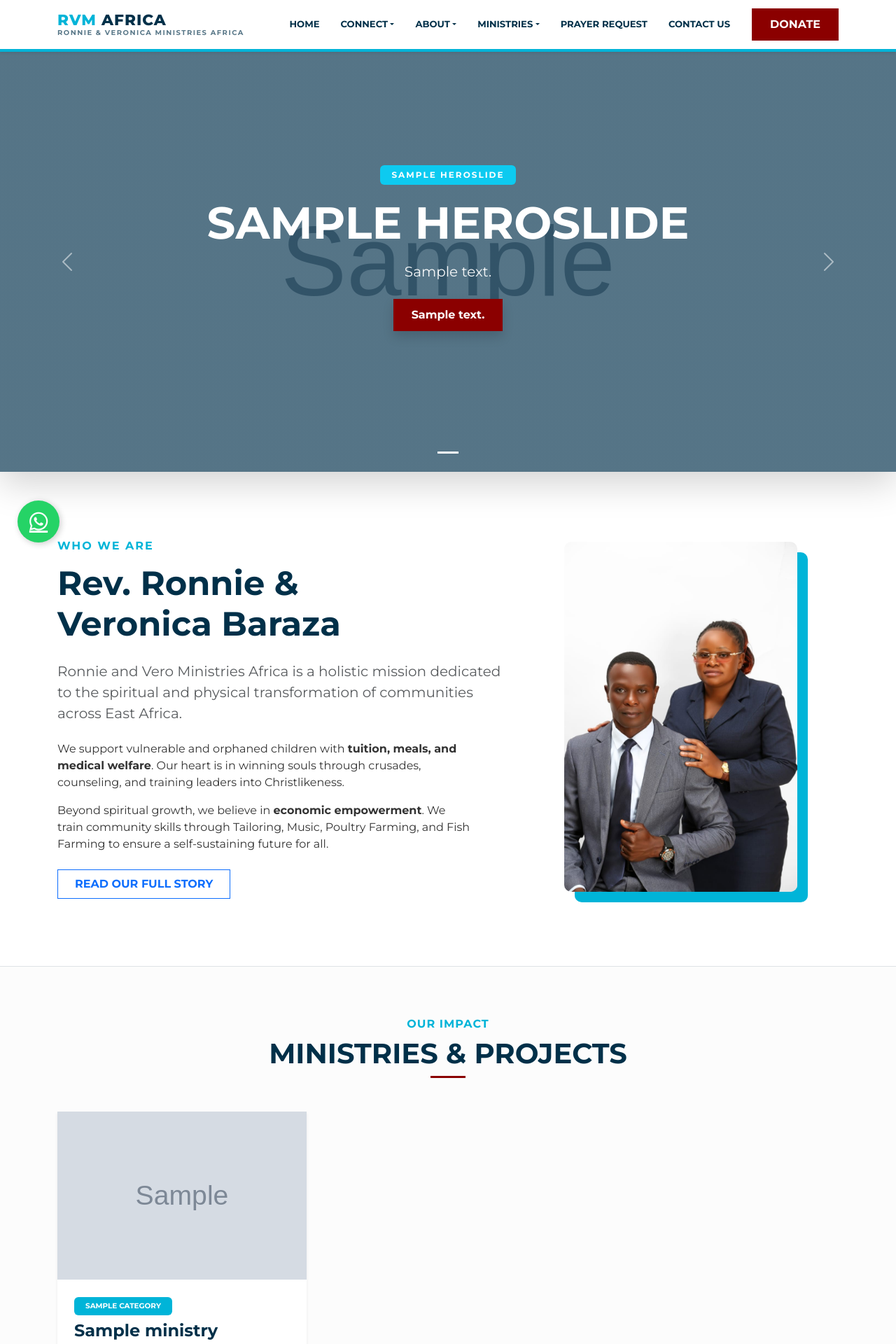
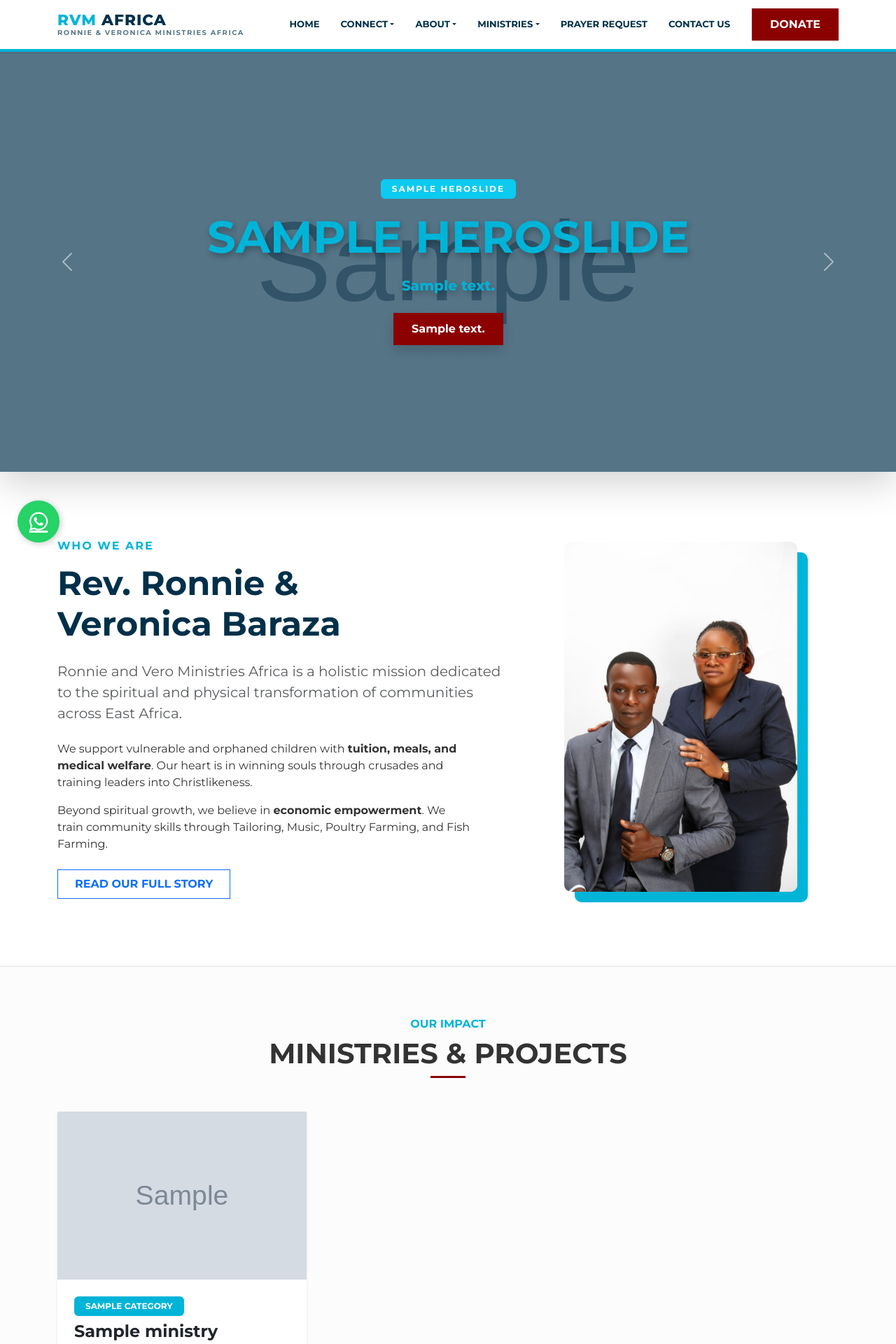
Before and after one commit to Makobi5/rvm-africa-site, a Django app: page / in a window 1280 px wide. Shown: the top 1920 px of the page at 70% size. Run offline with Django 5.2, Linux system fonts and the light colour scheme; tables that the repository leaves empty hold one stand-in row (values such as "Sample post"); grey boxes marked "Sample" are stand-in pictures.

Commit message:
updated the home page with a fixed slider

```diff
--- a/static/css/style.css
+++ b/static/css/style.css
@@ -1,6 +1,4 @@
-/* ==========================================================
-   1. BRAND COLORS & TYPOGRAPHY
-   ========================================================== */
+/* --- BRAND COLORS & TYPOGRAPHY --- */
 :root {
     --sky-blue: #00B4D8;
     --navy-blue: #003049;
@@ -10,37 +8,22 @@
 body {
     font-family: 'Montserrat', sans-serif;
     color: #333;
-    overflow-x: hidden;
 }
 
-/* ==========================================================
-   2. HEADER / NAVBAR (Freedom Chapel Style)
-   ========================================================== */
+/* --- HEADER / NAVBAR --- */
 .navbar {
     background-color: #fff;
     border-bottom: 4px solid var(--sky-blue);
     padding: 12px 0;
 }
 
-/* Critical Fix: Anchors Mega Menu to Container width */
 @media (min-width: 992px) {
     .navbar .container { position: relative; }
     .navbar-nav .nav-item.dropdown { position: static !important; }
 }
 
-.navbar-brand {
-    font-weight: 800;
-    font-size: 1.5rem;
-    letter-spacing: 1px;
-}
-
-.nav-link {
-    color: var(--navy-blue) !important;
-    font-weight: 700;
-    text-transform: uppercase;
-    font-size: 0.82rem;
-    padding: 10px 15px !important;
-}
+.navbar-brand { font-weight: 800; font-size: 1.5rem; letter-spacing: 1px; }
+.nav-link { color: var(--navy-blue) !important; font-weight: 700; text-transform: uppercase; font-size: 0.82rem; padding: 10px 15px !important; }
 
 .btn-donate {
     background-color: var(--dim-red) !important;
@@ -50,13 +33,13 @@ body {
     font-weight: 700;
 }
 
-/* ==========================================================
-   3. DYNAMIC HERO SLIDER (Carousel)
-   ========================================================== */
+/* --- DYNAMIC HERO SLIDER (Ken Burns Fix) --- */
 .hero-slider, .carousel-item {
     height: 75vh;
     min-height: 500px;
     background-color: var(--navy-blue);
+    position: relative;
+    overflow: hidden !important;
 }
 
 .slide-image {
@@ -65,183 +48,76 @@ body {
     background-size: cover;
     background-position: center;
     background-repeat: no-repeat;
-    position: relative;
+    position: absolute;
+    top: 0;
+    left: 0;
+    z-index: 1; /* Sits behind the text */
 }
 
-/* Dark overlay to make white text pop on any photo */
+/* Dark overlay for readability */
 .slide-image::before {
     content: "";
     position: absolute;
     top: 0; left: 0; width: 100%; height: 100%;
     background: linear-gradient(rgba(0, 48, 73, 0.6), rgba(0, 48, 73, 0.6));
-    z-index: 1;
+    z-index: 2; /* Sits on top of the image but behind the caption */
+}
+
+/* Ken Burns Animation */
+@keyframes kenburns {
+    0% { transform: scale(1); }
+    100% { transform: scale(1.15); }
+}
+
+.carousel-item.active .slide-image {
+    animation: kenburns 8s ease-out forwards;
 }
 
 .carousel-caption {
-    z-index: 10;
-    /* Caption is centered via flex classes in the HTML */
+    position: absolute !important;
+    top: 0 !important;
+    left: 0 !important;
+    right: 0 !important;
+    bottom: 0 !important;
+    z-index: 10 !important;
+    display: flex !important; /* Forces layout */
+    flex-direction: column !important;
+    justify-content: center !important;
+    align-items: center !important;
+    background: transparent !important; /* Ensure no background block hides it */
 }
 
-/* Smooth "Chipping In" Transition */
+.carousel-caption h1, .carousel-caption p {
+    color: var(--sky-blue) !important; /* Set the main color to Sky Blue */
+    font-weight: 800;
+    text-shadow: 2px 4px 10px rgba(0,0,0,0.3); /* Soft shadow for depth */
+}
+/* Optional: Make the second line white for a professional two-tone look */
+.carousel-caption h1 span.white-text {
+    color: #ffffff !important;
+}
+
 .carousel-fade .carousel-item {
     transition-duration: 1.2s;
     transition-property: opacity;
 }
 
-/* ==========================================================
-   4. BULLETPROOF MEGA MENU
-   ========================================================== */
-.dropdown-menu.mega-menu {
-    display: none;
-    position: absolute !important;
-    top: 100% !important;
-    background-color: var(--navy-blue) !important;
-    border: none !important;
-    border-top: 4px solid var(--sky-blue) !important;
-    border-radius: 0 !important;
-    padding: 30px !important;
-    box-shadow: 0 15px 35px rgba(0,0,0,0.4);
-    z-index: 1000;
-    width: 100%;
-    left: 0 !important;
-    right: 0 !important;
-}
+/* --- FOUNDERS & MINISTRIES --- */
+@keyframes zoomInEntrance { from { opacity: 0; transform: scale(0.9); } to { opacity: 1; transform: scale(1); } }
+.animate-zoom { animation: zoomInEntrance 1.2s ease-out forwards; }
 
-.dropdown-menu.mega-menu.show { display: block !important; }
-
-/* Non-ministry menus (About/Connect) - smaller width */
-.dropdown-menu.mega-menu:not(.ministries-menu) {
-    width: 550px !important;
-    left: 50% !important;
-    transform: translateX(-50%) !important;
-}
-
-.mega-menu-grid {
-    display: flex !important;
-    flex-direction: row !important;
-}
-
-.mega-menu-col {
-    flex: 1 !important;
-    padding: 0 15px;
-    border-left: 1px solid rgba(255,255,255,0.1);
-}
-
-.mega-menu-col:first-child { border-left: none; }
-
-.dropdown-column-title {
-    color: var(--sky-blue) !important;
-    font-size: 0.75rem !important;
-    font-weight: 800 !important;
-    text-transform: uppercase;
-    margin-bottom: 15px;
-    display: flex;
-    align-items: center;
-    gap: 8px;
-    border-bottom: 1px solid rgba(255,255,255,0.15);
-    padding-bottom: 8px;
-}
-
-.mega-menu-item {
-    color: #ffffff !important;
-    text-decoration: none;
-    display: flex;
-    align-items: center;
-    gap: 8px;
-    padding: 8px 0 !important;
-    font-size: 0.85rem;
-    font-weight: 600;
-    transition: 0.3s;
-}
-
-.mega-menu-item:hover {
-    color: var(--sky-blue) !important;
-    padding-left: 5px !important;
-}
-
-/* ==========================================================
-   5. FOUNDERS & ANIMATIONS
-   ========================================================== */
-@keyframes zoomInEntrance {
-    from { opacity: 0; transform: scale(0.9); }
-    to { opacity: 1; transform: scale(1); }
-}
-
-.animate-zoom {
-    animation: zoomInEntrance 1.2s ease-out forwards;
-}
-
-.founder-image-container {
-    overflow: hidden;
-    border-radius: 10px;
-    box-shadow: 15px 15px 0px var(--sky-blue);
-    display: inline-block;
-}
-
-.founder-image {
-    transition: transform 0.6s ease;
-    display: block;
-    max-height: 500px;
-    width: auto;
-    object-fit: cover;
-}
-
+.founder-image-container { overflow: hidden; border-radius: 10px; box-shadow: 15px 15px 0px var(--sky-blue); display: inline-block; }
+.founder-image { transition: transform 0.6s ease; display: block; max-height: 500px; width: auto; object-fit: cover; }
 .founder-image:hover { transform: scale(1.08); }
 
-/* ==========================================================
-   6. FOOTERS & WHATSAPP
-   ========================================================== */
-.main-footer {
-    background-color: #1a1a1a;
-    color: #bbb;
-    padding: 70px 0;
-}
+.main-footer { background-color: #1a1a1a; color: #bbb; padding: 70px 0; }
+.sub-footer { background-color: var(--dim-red); color: white; padding: 15px 0; font-size: 0.8rem; font-weight: 600; }
+.whatsapp-float { position: fixed; bottom: 25px; left: 25px; background-color: #25d366; color: white; width: 60px; height: 60px; border-radius: 50px; display: flex; align-items: center; justify-content: center; font-size: 30px; z-index: 1000; box-shadow: 2px 2px 10px rgba(0,0,0,0.2); }
 
-.footer-title {
-    color: white;
-    font-weight: 700;
-    margin-bottom: 25px;
-    font-size: 1.1rem;
-    text-transform: uppercase;
-}
-
-.sub-footer {
-    background-color: var(--dim-red);
-    color: white;
-    padding: 15px 0;
-    font-size: 0.8rem;
-    font-weight: 600;
-}
-
-.sub-footer a {
-    color: white;
-    text-decoration: none;
-    margin-right: 20px;
-}
-
-.whatsapp-float {
-    position: fixed;
-    bottom: 25px;
-    left: 25px;
-    background-color: #25d366;
-    color: white;
-    width: 60px;
-    height: 60px;
-    border-radius: 50px;
-    display: flex;
-    align-items: center;
-    justify-content: center;
-    font-size: 30px;
-    z-index: 1000;
-    box-shadow: 2px 2px 10px rgba(0,0,0,0.2);
-    transition: transform 0.3s;
-}
-
-.whatsapp-float:hover { transform: scale(1.1); color: white; }
-
-/* Mobile Menu Reset */
-@media (max-width: 991px) {
-    .hero-slider, .carousel-item { height: 50vh; min-height: 300px; }
-    .mega-menu-grid { flex-direction: column !important; }
-    .mega-menu-col { border-left: none !important; padding: 10px 0 !important; }
-}
+/* --- MEGA MENU --- */
+.dropdown-menu.mega-menu { display: none; position: absolute !important; top: 100% !important; background-color: var(--navy-blue) !important; border: none !important; border-top: 4px solid var(--sky-blue) !important; padding: 30px !important; width: 100%; left: 0 !important; }
+.dropdown-menu.mega-menu.show { display: block !important; }
+.mega-menu-grid { display: flex !important; flex-direction: row; }
+.mega-menu-col { flex: 1 !important; padding: 0 15px; border-left: 1px solid rgba(255,255,255,0.1); }
+.mega-menu-col:first-child { border-left: none; }
+.dropdown-column-title { color: var(--sky-blue) !important; font-size: 0.75rem !important; font-weight: 800 !important; text-transform: uppercase; margin-bottom: 15px; border-bottom: 1px solid rgba(255,255,255,0.15); padding-bottom: 8px; }
--- a/templates/index.html
+++ b/templates/index.html
@@ -7,31 +7,24 @@
      ========================================================== -->
 <div id="heroCarousel" class="carousel slide carousel-fade hero-slider shadow-lg" data-bs-ride="carousel">
 
-    <!-- Optional Indicators (Small dots at bottom) -->
-    <div class="carousel-indicators">
-        {% for slide in slides %}
-        <button type="button" data-bs-target="#heroCarousel" data-bs-slide-to="{{ forloop.counter0 }}"
-                class="{% if forloop.first %}active{% endif %}"></button>
-        {% endfor %}
-    </div>
-
     <div class="carousel-inner">
         {% for slide in slides %}
-        <div class="carousel-item {% if forloop.first %}active{% endif %}" data-bs-interval="5000">
-            <!-- The Slide Background Image -->
-            <div class="slide-image" style="background-image: url('{{ slide.image.url }}');">
+        <div class="carousel-item {% if forloop.first %}active{% endif %}" data-bs-interval="6000">
 
-                <div class="carousel-caption d-flex flex-column justify-content-center h-100">
+            <!-- THE IMAGE: Independent zoom -->
+            <div class="slide-image" style="background-image: url('{{ slide.image.url }}');"></div>
+
+            <!-- THE CAPTION: Positioned on top -->
+            <div class="carousel-caption">
                 <div class="animate-zoom">
 
                     {% if slide.is_news_event %}
-                            <!-- 1. NEWS / EVENT MODE: Shows specific title & summary from admin -->
+                        <!-- 1. NEWS / EVENT MODE: Show specific text from admin -->
                         {% if slide.subtitle %}
                             <span class="badge bg-info mb-3 px-3 py-2 text-uppercase" style="letter-spacing: 2px;">{{ slide.subtitle }}</span>
                         {% endif %}
-
-                            <h1 class="display-3 fw-bold text-uppercase mb-3">{{ slide.title }}</h1>
-                            <p class="lead mx-auto mb-4" style="max-width: 800px; opacity: 0.95; font-weight: 500;">
+                        <h1 class="display-3 fw-bold text-uppercase mb-3 text-white">{{ slide.title }}</h1>
+                        <p class="lead mx-auto mb-4 text-white" style="max-width: 800px; opacity: 0.95;">
                             {{ slide.description }}
                         </p>
                         <a href="{{ slide.button_url }}" class="btn btn-donate px-5 py-3 shadow">
@@ -39,11 +32,11 @@
                         </a>
 
                     {% else %}
-                            <!-- 2. BRANDING MODE: Shows the original message from the beginning -->
-                            <h1 class="display-2 fw-bold text-uppercase mb-2" style="letter-spacing: -1px;">
+                        <!-- 2. BRANDING MODE (DEFAULT): Show "Transforming Lives" -->
+                        <h1 class="display-2 fw-bold text-uppercase mb-2 text-white" style="letter-spacing: -1px;">
                             Transforming Lives, <br>Building Communities
                         </h1>
-                            <p class="lead fw-semibold mb-4" style="letter-spacing: 2px; opacity: 0.95;">
+                        <p class="lead fw-semibold mb-4 text-white" style="letter-spacing: 2px; opacity: 0.95;">
                             SPIRITUAL GROWTH | ECONOMIC EMPOWERMENT | EDUCATION
                         </p>
                         <a href="#who-we-are" class="btn btn-primary btn-lg px-5 py-3 rounded-0 fw-bold shadow">
@@ -54,36 +47,24 @@
                 </div>
             </div>
         </div>
-        </div>
-        {% empty %}
-        <!-- Fallback if database is empty -->
-        <div class="carousel-item active">
-            <div class="slide-image" style="background-color: var(--navy-blue);">
-                <div class="carousel-caption">
-                    <h1 class="display-3 fw-bold">RVM AFRICA</h1>
-                    <p>Add slides in the admin panel to begin.</p>
-                </div>
-            </div>
-        </div>
         {% endfor %}
     </div>
 
-    <!-- Navigation Arrows -->
-    <button class="carousel-control-prev" type="button" data-bs-target="#heroCarousel" data-bs-slide="prev">
+    <!-- Navigation -->
+    <button class="carousel-control-prev" type="button" data-bs-target="#heroCarousel" data-bs-slide="prev" style="z-index: 25;">
         <span class="carousel-control-prev-icon"></span>
     </button>
-    <button class="carousel-control-next" type="button" data-bs-target="#heroCarousel" data-bs-slide="next">
+    <button class="carousel-control-next" type="button" data-bs-target="#heroCarousel" data-bs-slide="next" style="z-index: 25;">
         <span class="carousel-control-next-icon"></span>
     </button>
 </div>
 
 <!-- ==========================================================
-     WHO WE ARE SECTION (7/5 Split)
+     WHO WE ARE SECTION (Rest of your code remains the same)
      ========================================================== -->
 <section id="who-we-are" class="py-5 bg-white border-bottom">
     <div class="container">
         <div class="row align-items-center py-5">
-            <!-- Text Content -->
             <div class="col-md-7 order-2 order-md-1">
                 <h6 class="text-uppercase fw-bold mb-3" style="color: var(--sky-blue); letter-spacing: 2px;">Who We Are</h6>
                 <h2 class="display-5 fw-bold mb-4" style="color: var(--navy-blue);">Rev. Ronnie & <br>Veronica Baraza</h2>
@@ -91,15 +72,14 @@
                     Ronnie and Vero Ministries Africa is a holistic mission dedicated to the spiritual and physical transformation of communities across East Africa.
                 </p>
                 <div class="pe-md-5">
-                    <p class="mb-3">We support vulnerable and orphaned children with <strong>tuition, meals, and medical welfare</strong>. Our heart is in winning souls through crusades, counseling, and training leaders into Christlikeness.</p>
-                    <p class="mb-4">Beyond spiritual growth, we believe in <strong>economic empowerment</strong>. We train community skills through Tailoring, Music, Poultry Farming, and Fish Farming to ensure a self-sustaining future for all.</p>
+                    <p class="mb-3">We support vulnerable and orphaned children with <strong>tuition, meals, and medical welfare</strong>. Our heart is in winning souls through crusades and training leaders into Christlikeness.</p>
+                    <p class="mb-4">Beyond spiritual growth, we believe in <strong>economic empowerment</strong>. We train community skills through Tailoring, Music, Poultry Farming, and Fish Farming.</p>
                 </div>
                 <div class="mt-2">
                     <a href="{% url 'about' %}" class="btn btn-outline-primary px-4 py-2 fw-bold rounded-0">READ OUR FULL STORY</a>
                 </div>
             </div>
 
-            <!-- Founders Photo -->
             <div class="col-md-5 order-1 order-md-2 mb-5 mb-md-0 text-center">
                 <div class="animate-zoom">
                     <div class="founder-image-container">
@@ -111,35 +91,26 @@
     </div>
 </section>
 
-<!-- ==========================================================
-     MINISTRIES & IMPACT GRID
-     ========================================================== -->
+<!-- Ministries Grid -->
 <section class="py-5" style="background-color: #fcfcfc;">
     <div class="container py-4">
         <div class="text-center mb-5">
-            <h6 class="text-uppercase fw-bold" style="color: var(--sky-blue); letter-spacing: 1px;">Our Impact</h6>
-            <h2 class="display-6 fw-bold" style="color: var(--navy-blue);">MINISTRIES & PROJECTS</h2>
+            <h6 class="text-uppercase fw-bold" style="color: var(--sky-blue);">Our Impact</h6>
+            <h2 class="display-6 fw-bold">MINISTRIES & PROJECTS</h2>
             <div class="mx-auto mt-2" style="width: 50px; height: 3px; background-color: var(--dim-red);"></div>
         </div>
-
         <div class="row g-4">
             {% for ministry in ministries %}
             <div class="col-lg-4 col-md-6">
                 <div class="card card-ministry shadow-sm h-100 border-0 rounded-0">
                     {% if ministry.image %}
-                        <img src="{{ ministry.image.url }}" class="card-img-top rounded-0" alt="{{ ministry.title }}" style="height: 240px; object-fit: cover;">
-                    {% else %}
-                        <div class="bg-light text-center py-5 text-muted border-bottom" style="height: 240px; display: flex; align-items: center; justify-content: center;">
-                            <i class="fas fa-image fa-3x opacity-25"></i>
-                        </div>
+                        <img src="{{ ministry.image.url }}" class="card-img-top rounded-0" style="height: 240px; object-fit: cover;">
                     {% endif %}
                     <div class="card-body p-4">
-                        <span class="badge mb-2 px-3 py-2 text-uppercase" style="background-color: var(--sky-blue); font-size: 0.65rem;">{{ ministry.category.name }}</span>
-                        <h4 class="fw-bold mb-3" style="color: var(--navy-blue);">{{ ministry.title }}</h4>
+                        <span class="badge mb-2 px-3 py-2 text-uppercase" style="background-color: var(--sky-blue);">{{ ministry.category.name }}</span>
+                        <h4 class="fw-bold mb-3">{{ ministry.title }}</h4>
                         <p class="text-muted small mb-4">{{ ministry.description|truncatewords:22 }}</p>
-                        <a href="#" class="text-decoration-none fw-bold" style="color: var(--dim-red); font-size: 0.85rem;">
-                            LEARN MORE <i class="fas fa-arrow-right ms-1"></i>
-                        </a>
+                        <a href="#" class="text-decoration-none fw-bold" style="color: var(--dim-red);">LEARN MORE →</a>
                     </div>
                 </div>
             </div>
```
Lines whose indentation alone changed are shown as unchanged.
